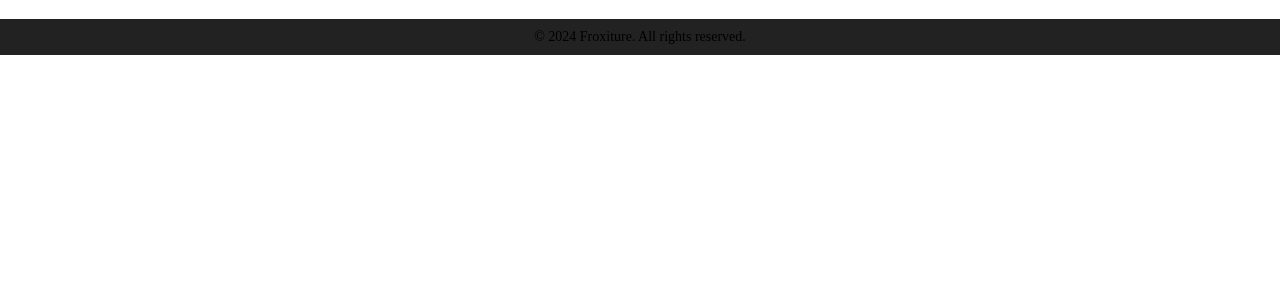
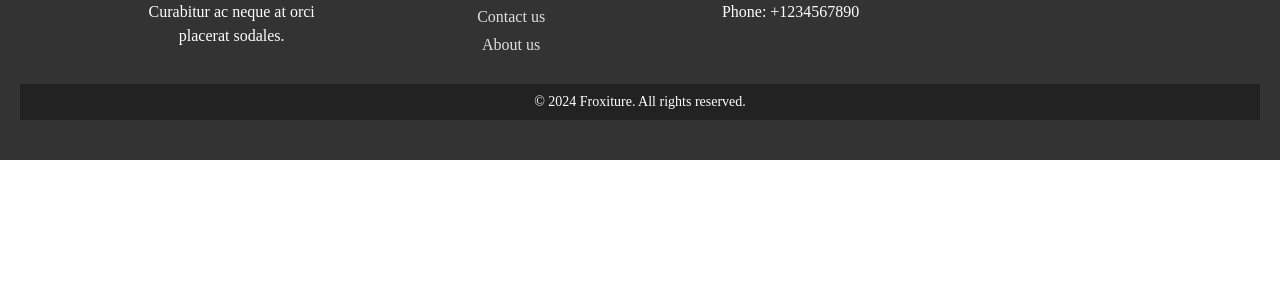
Before and after one commit to VRAJESH2603/firstProject, a plain HTML site: page index.html in a window 1280 px wide. Shown: the part 3074-3378 px from the top of the page. Before the commit the page ends 3273 px from the top, so only its background shows below. Drawn offline with Linux system fonts and the light colour scheme.

Commit message:
first commit

```diff
--- a/style.css
+++ b/style.css
@@ -338,8 +338,6 @@
 .blog-para:hover{
     opacity: 1;
 }
-<<<<<<< HEAD
-
 .footer {
     background-color: #333;
     color: white;
@@ -412,5 +410,3 @@
     margin: 0;
     font-size: 14px;
 }
-=======
->>>>>>> f3aa93541caee3a61660a511b99c72c6a0c1d714
```
